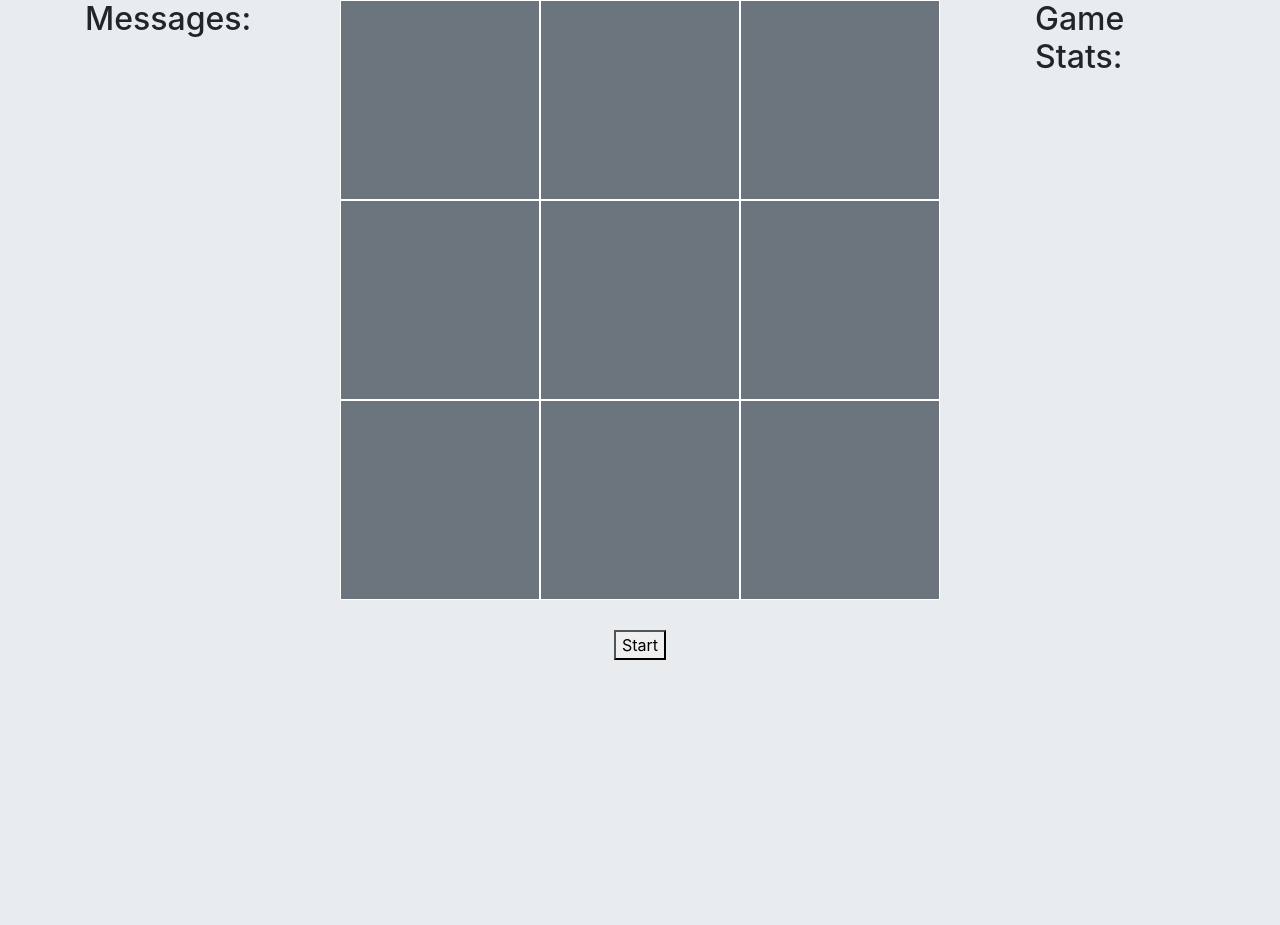
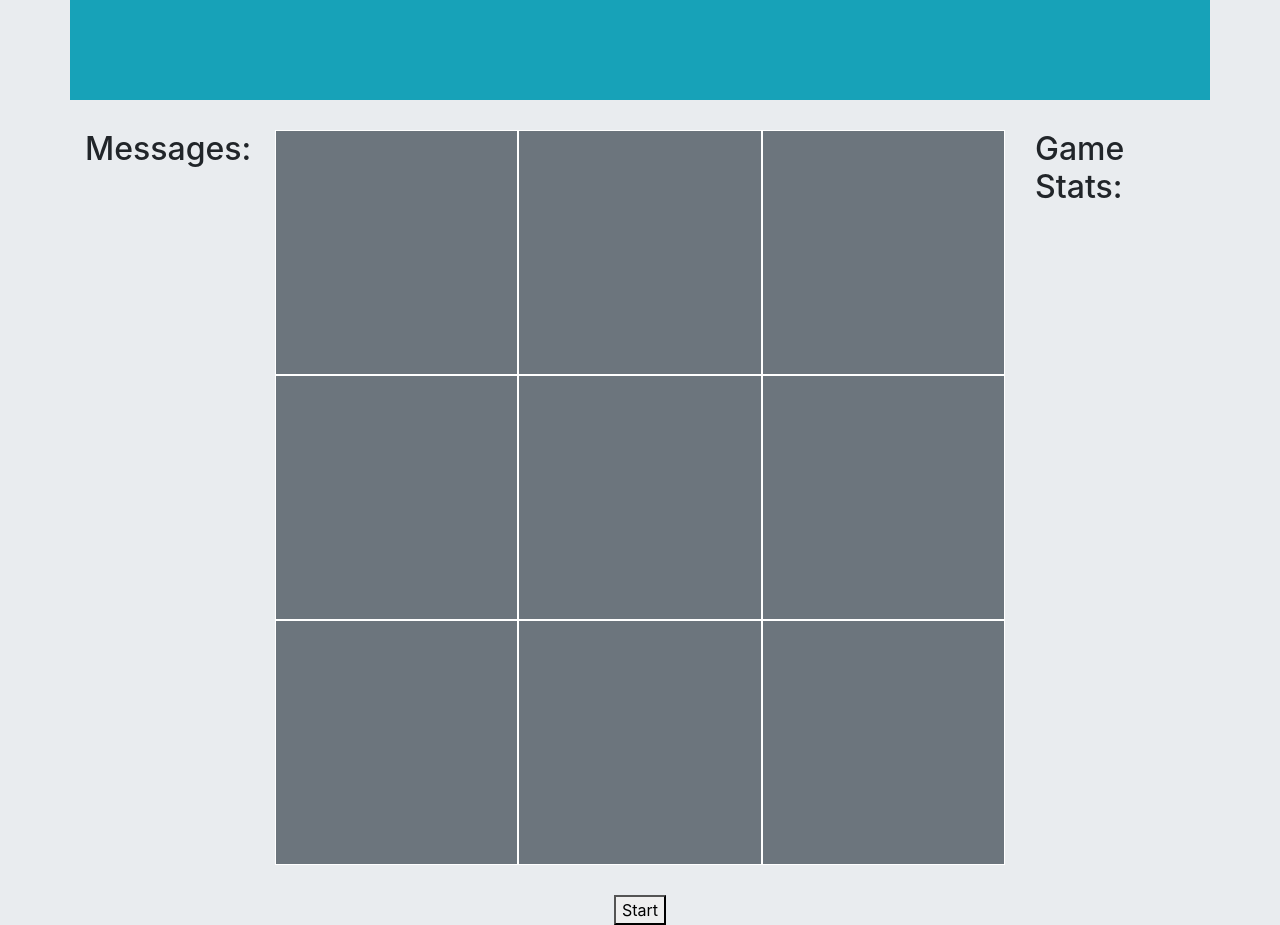
Before and after one commit to kamsahn/game-project-client, a website built with webpack: page index.html in a window 1280 px wide. Before the commit the page ends 800 px from the top, so only its background shows below. Built offline with nearby package versions, Linux system fonts and the light colour scheme.

Commit message:
Update UI
-make more square board
-create header for future use

```diff
--- a/assets/styles/index.scss
+++ b/assets/styles/index.scss
@@ -13,9 +13,8 @@ body {
   border: 1px solid $white;
   color: $font-color;
   display: flex;
-  height: 200px;
+  height: 245px;
   justify-content: center;
-
 }
 
 .box:hover {
@@ -23,11 +22,13 @@ body {
 }
 
 div.flexbox {
-  margin-top: 30px;
   display: flex;
   justify-content: center;
+  margin-top: 30px;
 }
 
-.game-board {
-  max-width: 600px;
+header {
+  background-color: $alt-color;
+  height: 100px;
+  margin-bottom: 30px;
 }
--- a/index.html
+++ b/index.html
@@ -16,11 +16,15 @@
 <body>
   <div class="container">
     <div class="row">
+      <header class="col-12"></header>
+    </div>
+    <div class="row">
       <div class="col-2">
         <h2>Messages:</h2>
         <p id="user-messages"></p>
       </div>
-      <div class="container col-8 game-board">
+      <div class="col-8 game-board">
+        <div class="container">
           <div class="row">
             <div class="col-4 placer box" id="space0"></div>
             <div class="col-4 placer box" id="space1"></div>
@@ -31,6 +35,7 @@
             <div class="col-4 placer box" id="space6"></div>
             <div class="col-4 placer box" id="space7"></div>
             <div class="col-4 placer box" id="space8"></div>
+          </div>
         </div>
       </div>
       <div class="col-2">
```
Lines whose indentation alone changed are shown as unchanged.
